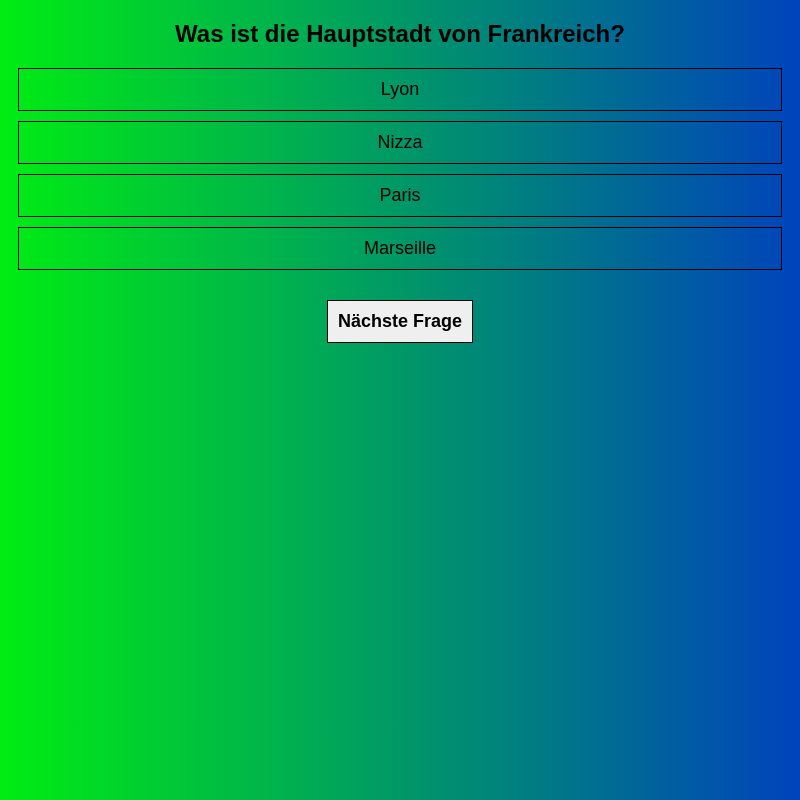
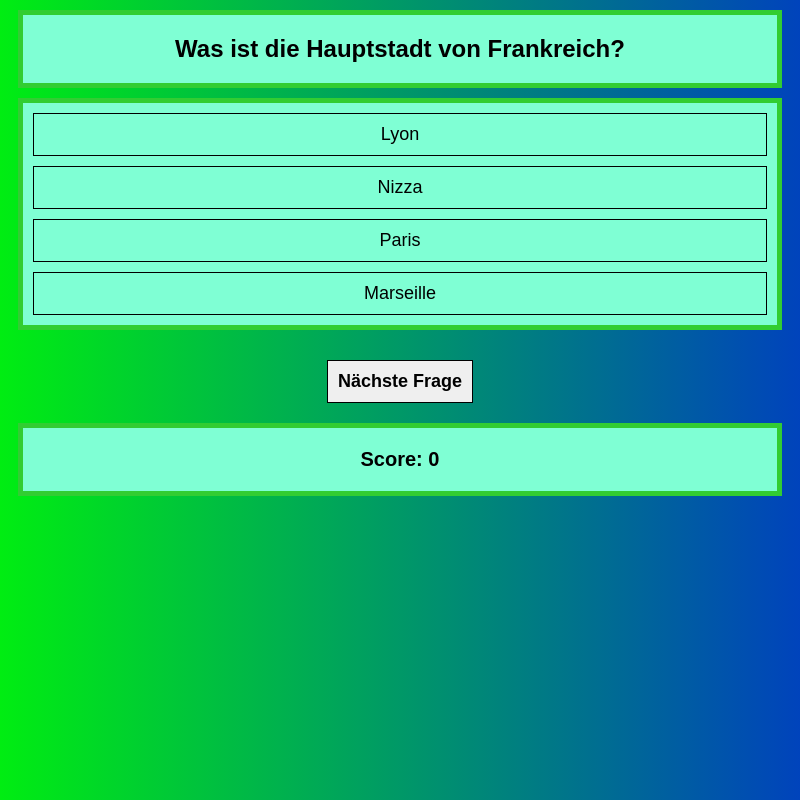
Before and after one commit to Satisfraction/Satisfractions-Quiz-Time, an Electron app: page index.html in a window 800 px wide. Drawn offline with Linux system fonts and the light colour scheme.

Commit message:
Update index.html
add some area classes
add score to display

```diff
--- a/index.html
+++ b/index.html
@@ -1,5 +1,5 @@
 <!DOCTYPE html>
-<html>
+<html lang="de">
 
 <head>
   <meta charset="UTF-8">
@@ -12,14 +12,27 @@
 
 <body>
 
+  <div class="question-area">
     <div class="question"></div>
+  </div>
+
+  <div class="answer-area">
     <div class="answer" data-value="0"></div>
     <div class="answer" data-value="0"></div>
     <div class="answer" data-value="1"></div>
     <div class="answer" data-value="0"></div>
+  </div>
+
+  <div class="feedback-area">
     <div class="feedback"></div>
+  </div>
+
 
   <button class="next">Nächste Frage</button>
+
+  <div class="score-area">
+    <p> <strong>Score:</strong> <span id="score">0</span></p>
+  </div>
 
   <script src="./questions.js">
   </script>
```
Lines whose indentation alone changed are shown as unchanged.
